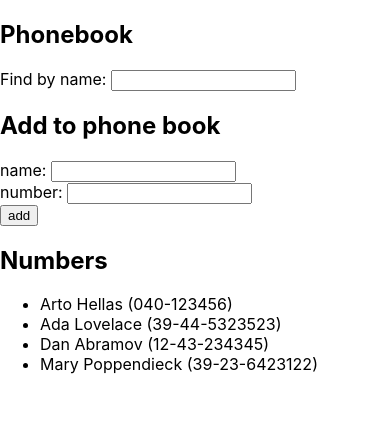
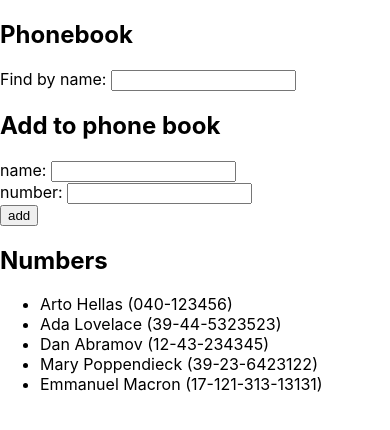
Before and after one commit to mehdiamrane/fullstackopen, a React (Create React App) app in the folder part2/phonebook/: page / in a window 390 px wide. Shown: the top 430 px of the page. Built offline with nearby package versions, Linux system fonts and the light colour scheme; data requests are answered from the project's data file; the HTML template or start-up script is replaced by a standard one.

Commit message:
Part2/phonebook: 2.15 solution added (#31)

```diff
--- a/part2/phonebook/db.json
+++ b/part2/phonebook/db.json
@@ -19,6 +19,11 @@
       "name": "Mary Poppendieck",
       "number": "39-23-6423122",
       "id": 4
+    },
+    {
+      "name": "Emmanuel Macron",
+      "number": "17-121-313-13131",
+      "id": 5
     }
   ]
 }
--- a/part2/phonebook/src/App.js
+++ b/part2/phonebook/src/App.js
@@ -25,9 +25,11 @@ const App = () => {
       alert(`${newName} is already added to phonebook`);
     } else {
       const newPersonToAdd = { name: newName, number: newNumber };
-      setPersons(persons.concat(newPersonToAdd));
-      setNewName('');
-      setNewNumber('');
+      axios.post('http://localhost:3001/persons', newPersonToAdd).then((response) => {
+        setPersons(persons.concat(response.data));
+        setNewName('');
+        setNewNumber('');
+      });
     }
   };
 
```
